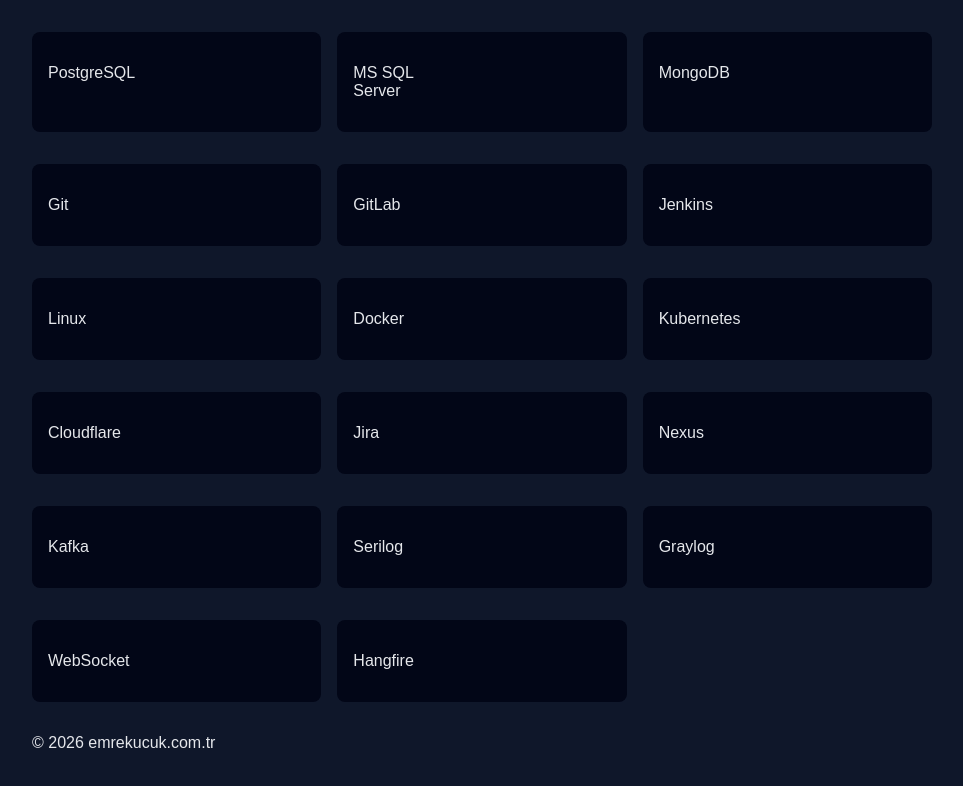
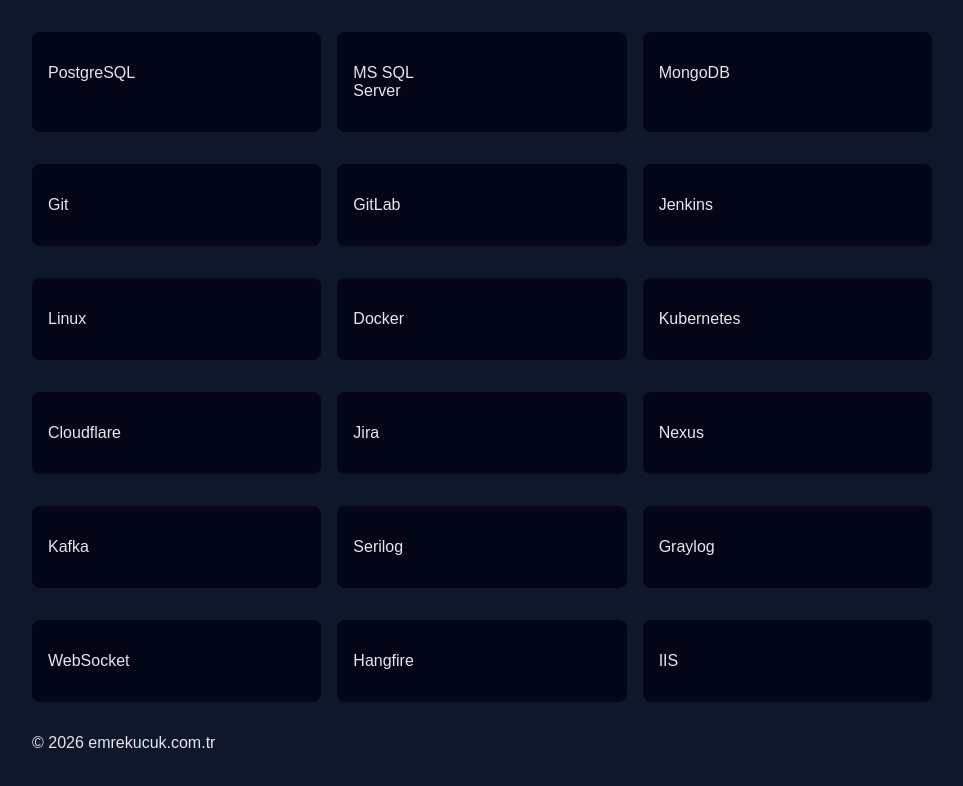
Before and after one commit to emrekucuk/emrekucuk, a React (Vite) app: page /skills in a window 1280 px wide. Shown: the part 332-1118 px from the top of the page, without its empty margins (158-1121 px from the left). Built offline with nearby package versions, Linux system fonts and the light colour scheme.

Commit message:
Added new skill

```diff
--- a/src/pages/Skills.jsx
+++ b/src/pages/Skills.jsx
@@ -22,6 +22,7 @@
     {title: "Graylog"  },
     {title: "WebSocket"  },
     {title: "Hangfire"  },
+    {title: "IIS"  },
   ];
 
 
```
